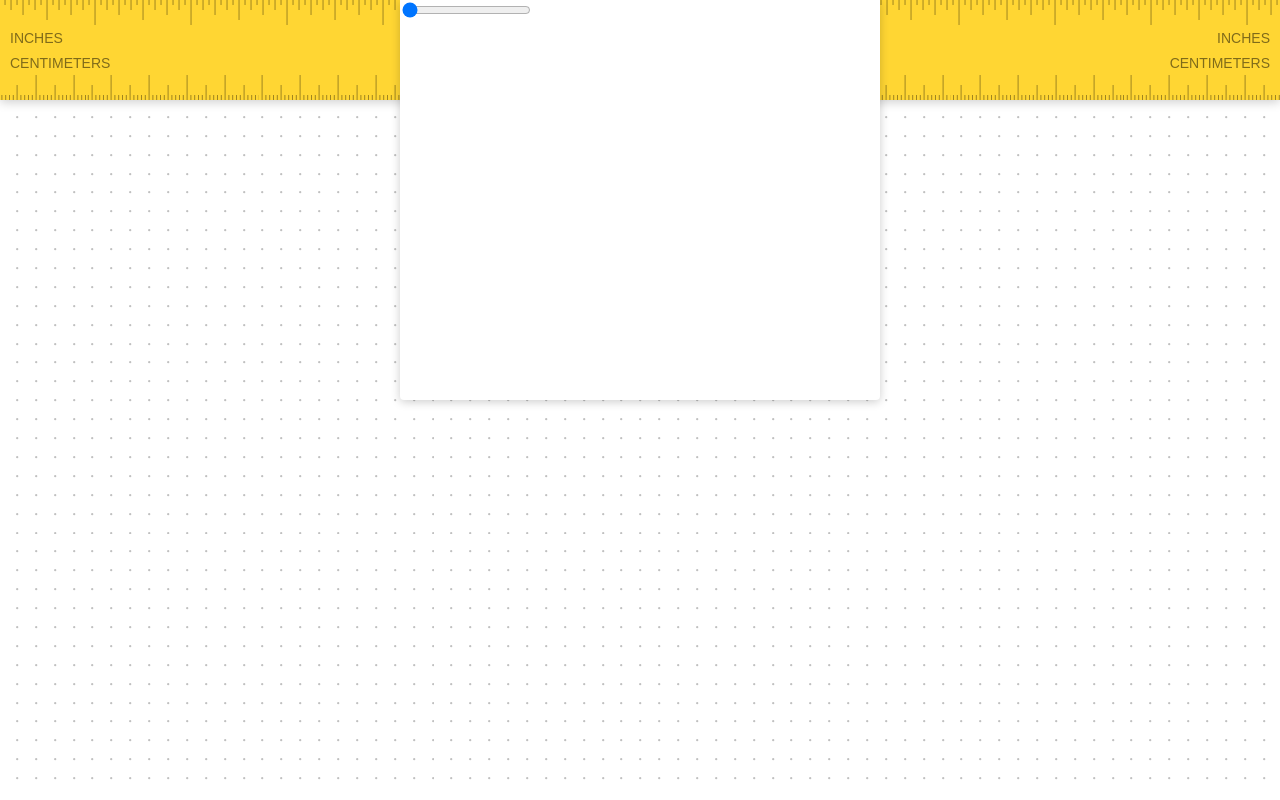
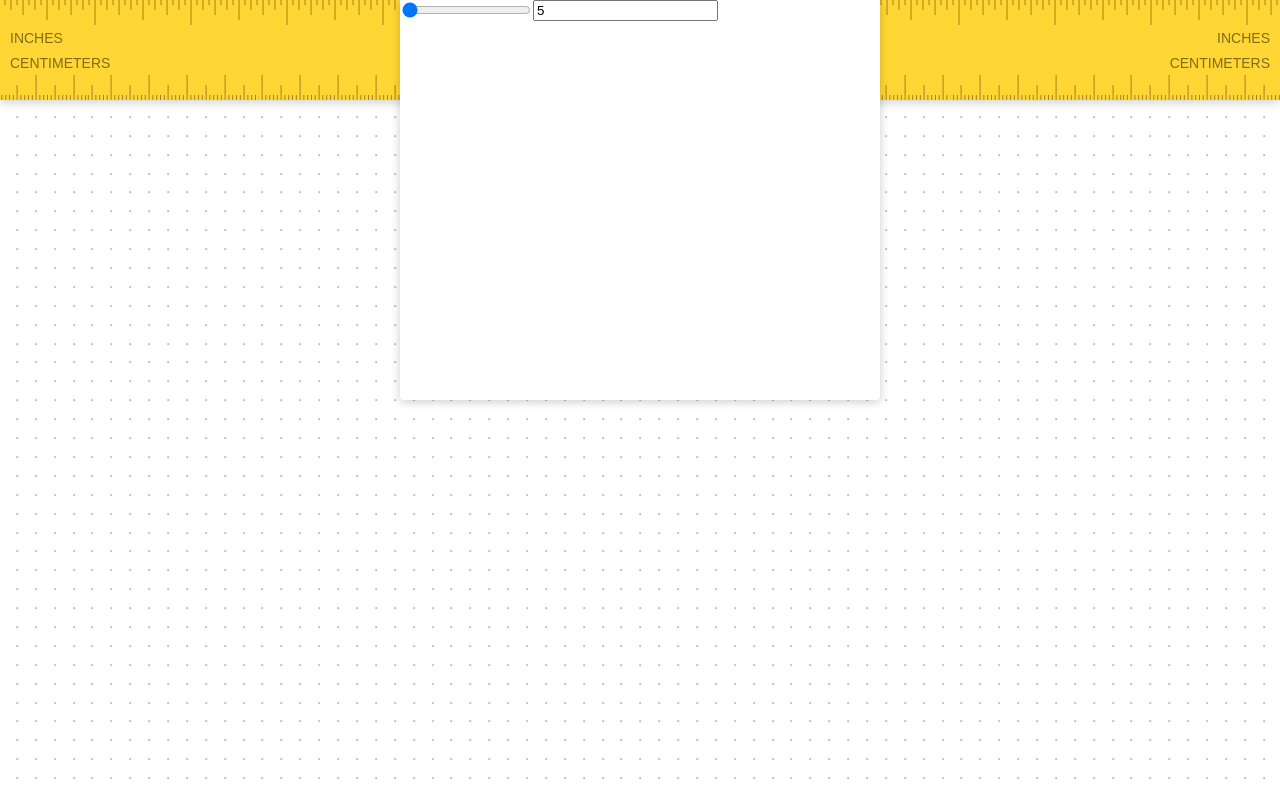
Before and after one commit to RostislavBlaha/gridzzly, a React (Create React App) app: page / in a window 1280 px wide. Built offline with nearby package versions, Linux system fonts and the light colour scheme.

Commit message:
Simplified inputs

```diff
--- a/src/Grid.js
+++ b/src/Grid.js
@@ -12,7 +12,7 @@ export default class Grid extends Component{
     }
 
     componentWillReceiveProps(nextProps) {
-    this.drawSquareDotGrid(nextProps.distance, nextProps.unit, nextProps.colour)
+        this.drawSquareDotGrid(nextProps.distance, nextProps.unit, nextProps.colour)
     }
 
     drawSquareDotGrid(distance, unit, colour){
@@ -21,8 +21,6 @@ export default class Grid extends Component{
         var newGrid = prefix + window.encodeURIComponent(grid)
         this.setState({grid: newGrid })
     }
-
-
 
 
   render() {
--- a/src/form/DistanceSlider.js
+++ /dev/null
@@ -1,33 +0,0 @@
-import React, { Component } from 'react'
-
-export default class DistanceSlider extends Component{
-    constructor(props) {
-        super(props)
-        this.state = { value: 5}
-        this.handleChange = this.handleChange.bind(this)
-    }
-
-    shouldComponentUpdate(nextProps, nextState) {
-      console.log("Update slider")
-      return this.state.value !== nextState.value
-    }
-
-
-    handleChange(evt){
-        var value = Number(evt.target.value)
-        this.setState({value: value})
-        this.props.changeDistance(value)
-    }
-
-  render() {
-    return (
-	 	<div>
-        <input  min="5"
-                max="25"
-                type="range"
-                value={this.state.value}
-                onChange={this.handleChange}/>
-		</div>
-	)
-  }
-}
--- a/src/form/Form.js
+++ b/src/form/Form.js
@@ -1,8 +1,24 @@
 import React, { Component } from 'react'
 import { shadows, radius } from '../Styles'
-import DistanceSlider from './DistanceSlider'
+import Slider from './Slider'
+import Input from './Input'
 
 export default class Form extends Component{
+    constructor(props) {
+        super(props)
+        this.state = {distance:"5"}
+
+    }
+
+    setDistance(distance){
+        this.setState({distance:distance})
+        this.props.changeDistance(distance)
+    }
+
+    changeDistance(distance){
+        this.props.changeDistance(distance)
+        this.setState({distance:distance})
+    }
 
   render() {
 	  const sx = {
@@ -21,7 +37,13 @@ export default class Form extends Component{
 
     return (
         <div style={sx}>
-            <DistanceSlider changeDistance={this.props.changeDistance}/>
+      <Slider   value={this.state.distance}
+                changeValue={this.changeDistance.bind(this)}
+                minValue="5"
+                maxValue="25"/>
+      <Input    value={this.state.distance}
+                defaultValue="5"
+                changeValue={this.changeDistance.bind(this)}/>
         </div>
 	   )
   }
--- /dev/null
+++ b/src/form/Input.js
@@ -0,0 +1,22 @@
+import React, { Component } from 'react'
+
+export default class Input extends Component{
+    handleChange(evt){
+        this.props.changeValue(evt.target.value)
+    }
+
+  render() {
+	  const sx = {
+	  }
+
+    return (
+        <div>
+            <input  style={sx}
+                    type="text"
+                    value={this.props.value}
+                    onChange={this.handleChange.bind(this)}/>
+
+        </div>
+	   )
+  }
+}
--- /dev/null
+++ b/src/form/Slider.js
@@ -0,0 +1,23 @@
+import React, { Component } from 'react'
+
+export default class Slider extends Component{
+    handleChange(evt){
+        this.props.changeValue(Number(evt.target.value))
+    }
+
+  render() {
+    const sx = {
+	  }
+
+    return (
+        <div>
+            <input  style={sx}
+                    min={this.props.minValue}
+                    max={this.props.maxValue}
+                    type="range"
+                    value={this.props.value}
+                    onChange={this.handleChange.bind(this)}/>
+        </div>
+	)
+  }
+}
```
